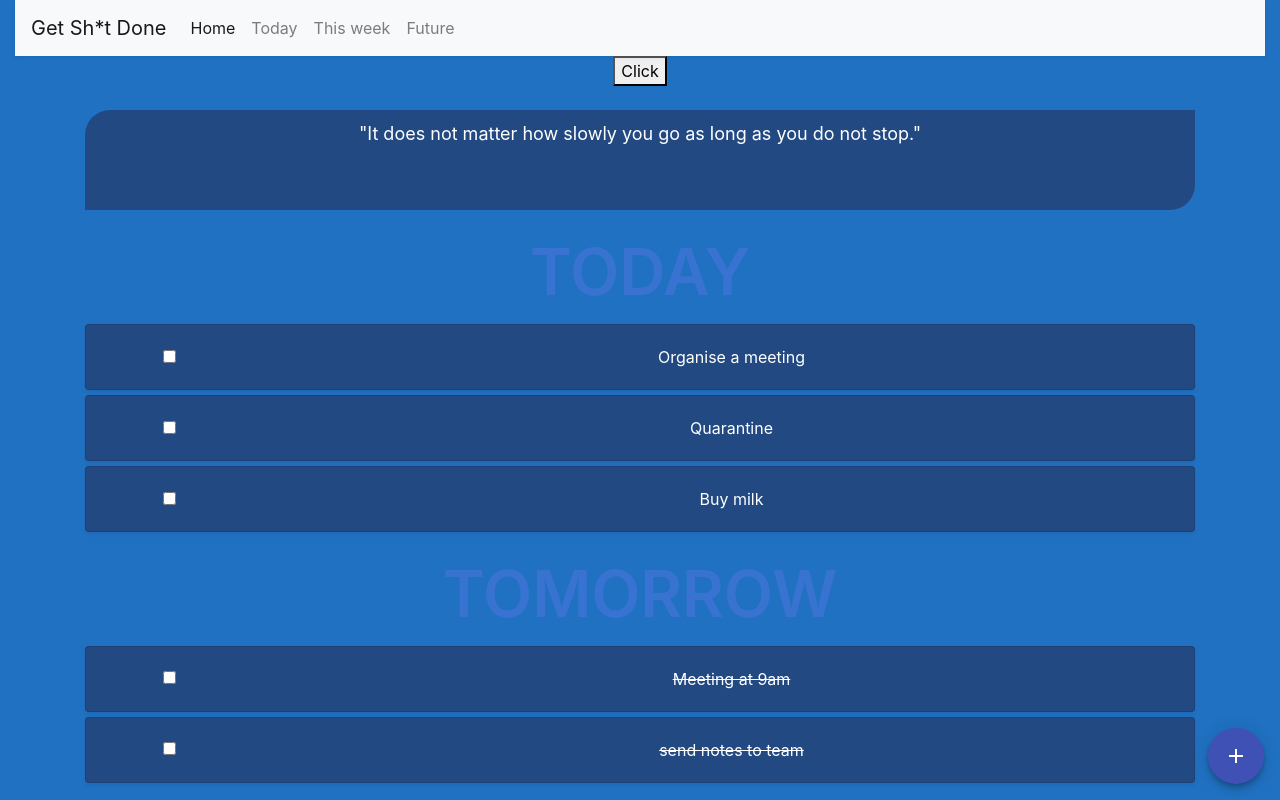
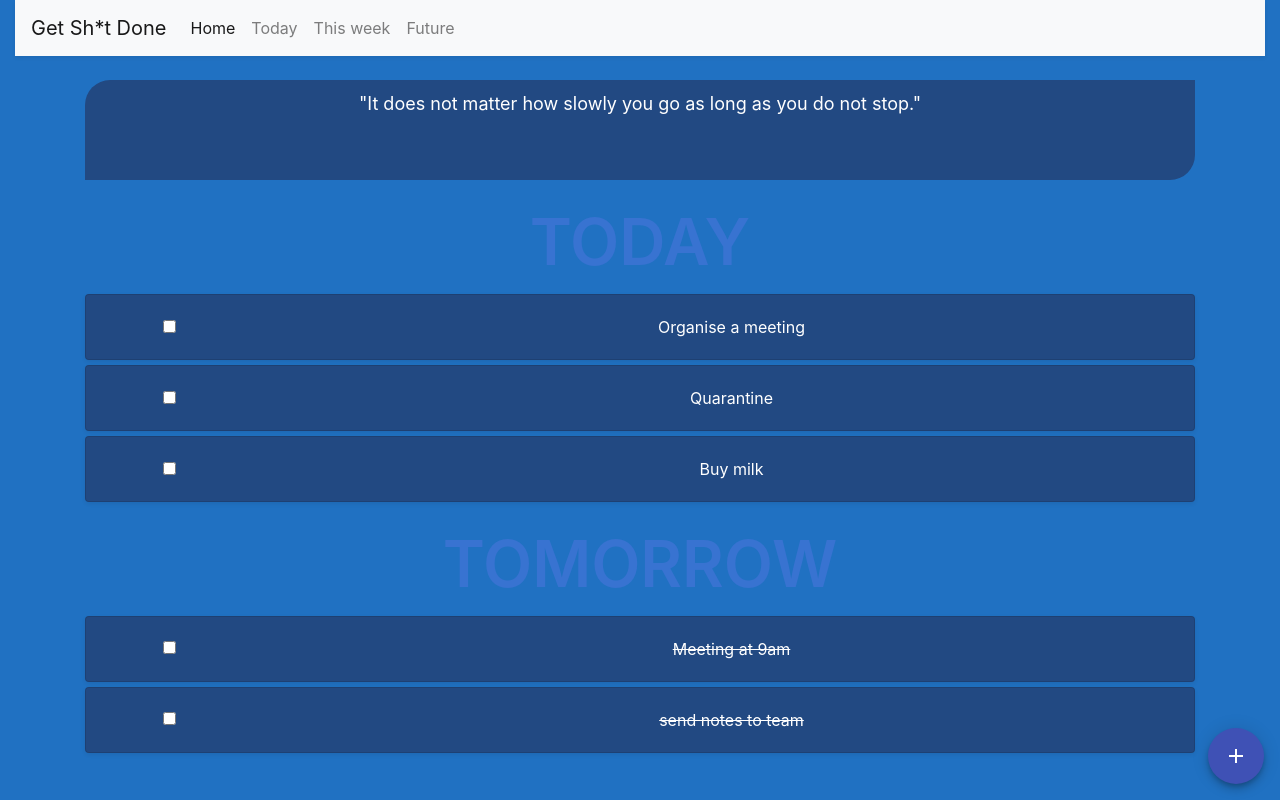
Before and after one commit to BradNichol/todo-app-react, a React (Create React App) app: page / in a window 1280 px wide. Built offline with nearby package versions, Linux system fonts and the light colour scheme.

Commit message:
AddButton moved AddModal

```diff
--- a/src/AddModal/AddModal.js
+++ b/src/AddModal/AddModal.js
@@ -1,6 +1,8 @@
 import React, { useState } from 'react';
 import { makeStyles } from '@material-ui/core/styles';
 import Modal from '@material-ui/core/Modal';
+import Fab from '@material-ui/core/Fab';
+import AddIcon from '@material-ui/icons/Add';
 
 const AddModal = () => {
 
@@ -14,7 +16,12 @@ const AddModal = () => {
             backgroundColor: '#ffffff',
             padding: theme.spacing(2, 4, 3),
             width: '80%'
-        }
+        },
+        fab: {
+            position: 'fixed',
+            bottom: theme.spacing(2),
+            right: theme.spacing(2),
+          },
     }));
 
     const [open, setOpen] = useState(false);
@@ -31,7 +38,10 @@ const AddModal = () => {
 
     return (
         <div>
-            <button type="button" onClick={handleOpen}>Click</button>
+            <Fab size="large" color="primary" aria-label="add" className={classes.fab}>
+            <   AddIcon />
+            </Fab>
+
             <Modal open={open} className={classes.modal} onClose={handleClose}>
                 <div className={classes.paper}>Test Modal</div>
             </Modal>
--- a/src/App.js
+++ b/src/App.js
@@ -5,7 +5,6 @@ import Nav from './Nav/Nav'
 import QuoteBox from './QuoteBox/QuoteBox'
 import DatePeriod from './DatePeriod/DatePeriod'
 import Task from './Task/Task'
-import AddButton from './Task/AddButton'
 import AddModal from './AddModal/AddModal'
 
 
@@ -76,7 +75,7 @@ function App() {
           <DatePeriod title="TOMORROW" />
           <Task text="Meeting at 9am" />
           <Task text="send notes to team" />
-          <AddButton />
+
 
         </main>
     </div>
--- a/src/Task/AddButton.js
+++ /dev/null
@@ -1,31 +0,0 @@
-import React from 'react';
-import './Task.css';
-import { makeStyles } from '@material-ui/core/styles';
-import Fab from '@material-ui/core/Fab';
-import AddIcon from '@material-ui/icons/Add';
-
-
-
-function AddButton() {
-
-    const useStyles = makeStyles((button) => ({
-        fab: {
-          position: 'fixed',
-          bottom: button.spacing(2),
-          right: button.spacing(2),
-        },
-      }));
-
-    const classes = useStyles();
-
-    return(
-
-        <Fab size="large" color="primary" aria-label="add" className={classes.fab}>
-            <AddIcon />
-        </Fab>
-
-
-    );
-}
-
-export default AddButton;
```
